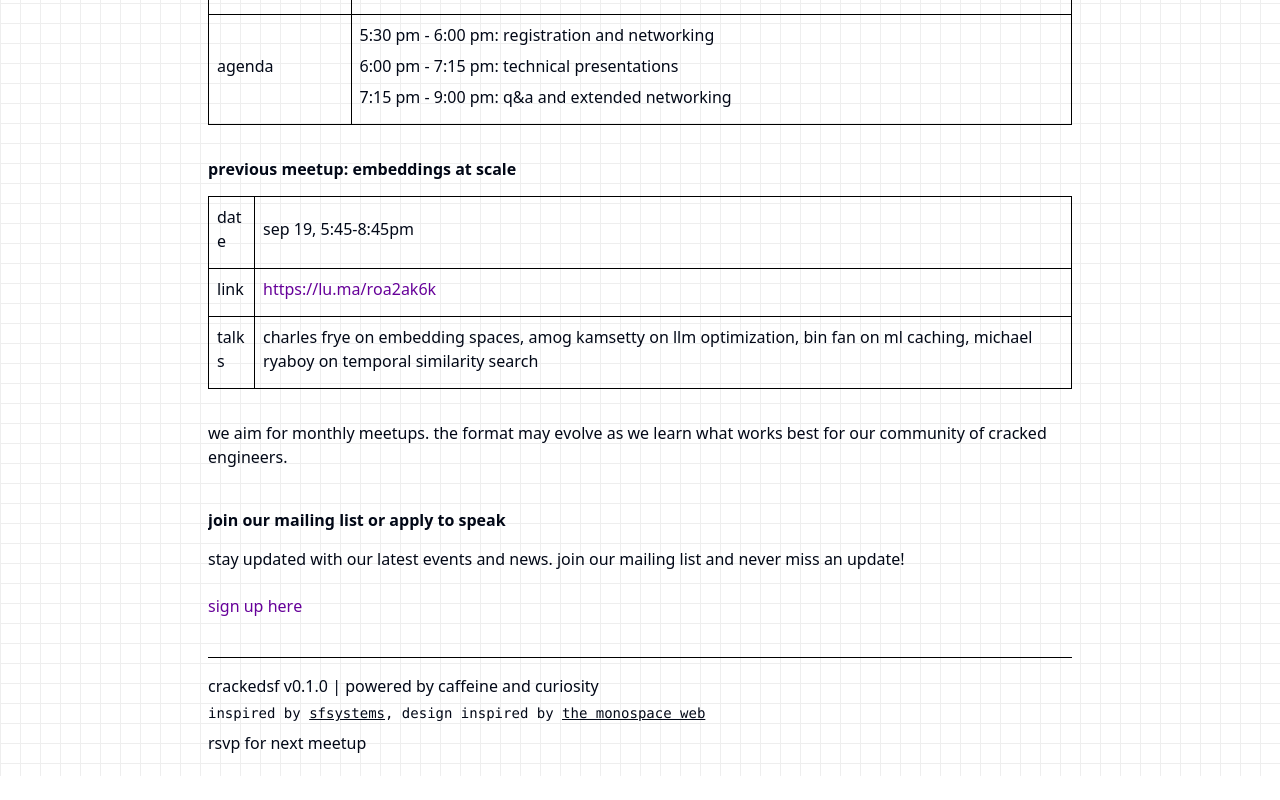
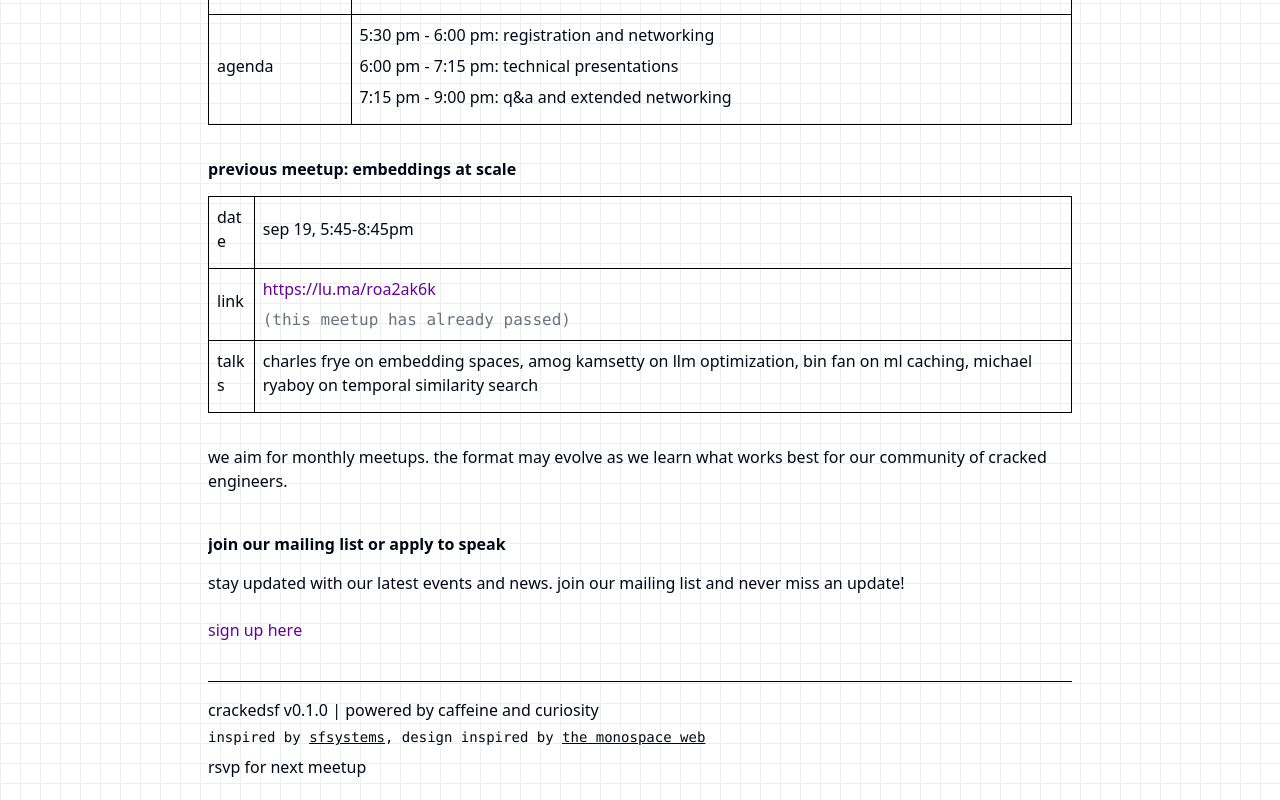
Before and after one commit to mrmps/crackedsf, a Next.js app: page / in a window 1280 px wide. Shown: the part 877-1677 px from the top of the page. Before the commit the page ends 1653 px from the top, so only its background shows below. Built offline with nearby package versions, Linux system fonts and the light colour scheme.

Commit message:
link fix

```diff
--- a/components/Landing.tsx
+++ b/components/Landing.tsx
@@ -232,12 +232,16 @@ export default function Landing() {
                   <td className="border border-black p-2">
                     <LowercaseWrapper>link</LowercaseWrapper>
                   </td>
-                  <td className="border border-black p-2">
-                    <a href="https://lu.ma/roa2ak6k" className="underline text-[#660099]">
-                      <LowercaseWrapper>
-                        https://lu.ma/roa2ak6k
-                      </LowercaseWrapper>
-                    </a>
+                  <td className="border border-black p-2 text-gray-500">
+                    <span className="line-through">
+                      <a href="https://lu.ma/roa2ak6k" className="underline text-[#660099]">
+                        <LowercaseWrapper>
+                          https://lu.ma/roa2ak6k
+                        </LowercaseWrapper>
+                      </a>
+                    </span>
+                    <br />
+                    <span>(this meetup has already passed)</span>
                   </td>
                 </tr>
                 <tr>
```
